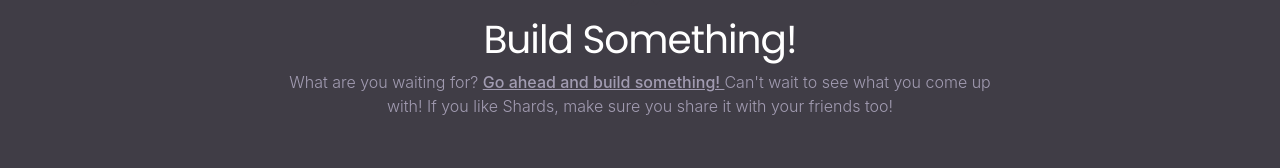
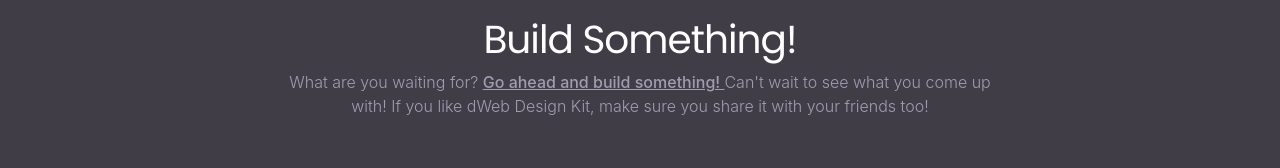
Before and after one commit to DistributedWeb/design, a website built with webpack: page dist/index.html in a window 1280 px wide. Shown: the part 10484-10652 px from the top of the page. Built offline with nearby package versions, Linux system fonts and the light colour scheme; files whose address does not match are found by name.

Commit message:
Pushed first version of dWeb Design Kit

```diff
--- a/dist/index.html
+++ b/dist/index.html
@@ -1557,7 +1557,7 @@
               <b>
                 <u>Go ahead and build something!
                 </u>
-              </b> Can't wait to see what you come up with! If you like Shards, make sure you share it with your friends too!</p>
+              </b> Can't wait to see what you come up with! If you like dWeb Design Kit, make sure you share it with your friends too!</p>
           </div>
 
         </div>
```
